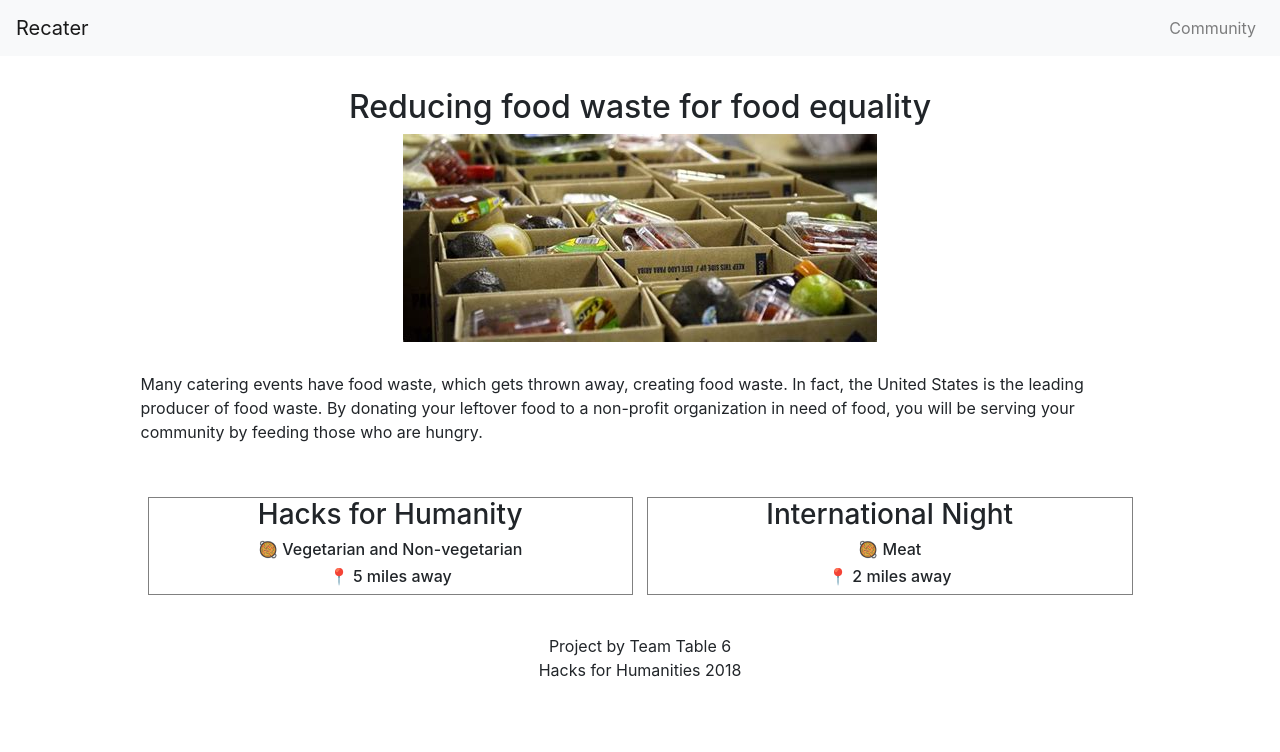
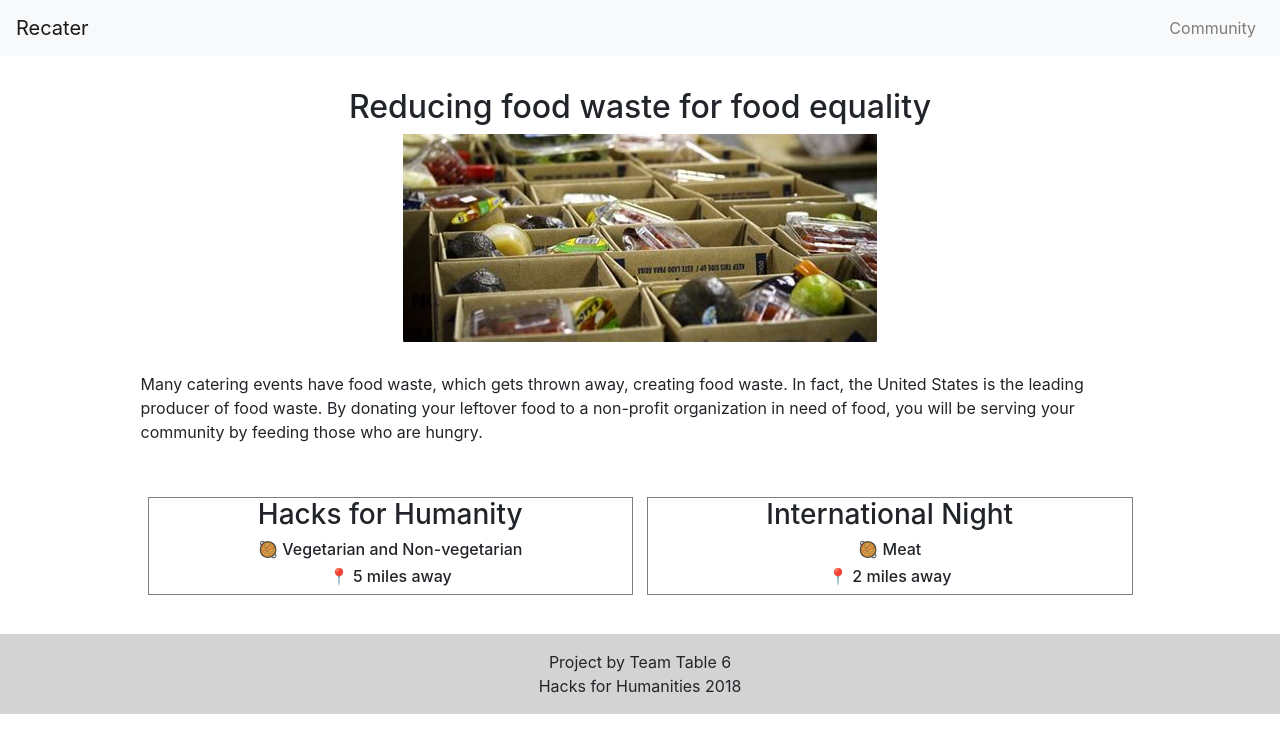
Before and after one commit to dickwyn/recater, a React (Create React App) app in the folder client/: page / in a window 1280 px wide. Shown: the top 752 px of the page. Built offline with nearby package versions, Linux system fonts and the light colour scheme.

Commit message:
update footer

```diff
--- a/client/src/Components/Footer/index.jsx
+++ b/client/src/Components/Footer/index.jsx
@@ -4,8 +4,8 @@ import './style.css';
 export default class Footer extends Component {
     render() {
         return (
-        <div>
-            <div className="container-footer">
+        <div className="container-footer">
+            <div >
                 Project by Team Table 6
                 <br/>
                 Hacks for Humanities 2018
--- a/client/src/Components/Footer/style.css
+++ b/client/src/Components/Footer/style.css
@@ -1,3 +1,5 @@
 .container-footer {
-    margin: 2rem 0rem 0rem
+    margin: 2rem 0rem 0rem;
+    background-color: lightgray;
+    padding: 1rem 0rem 1rem;
 }
```
